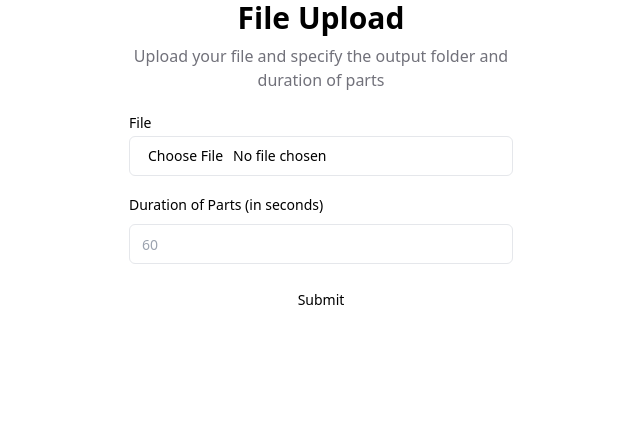
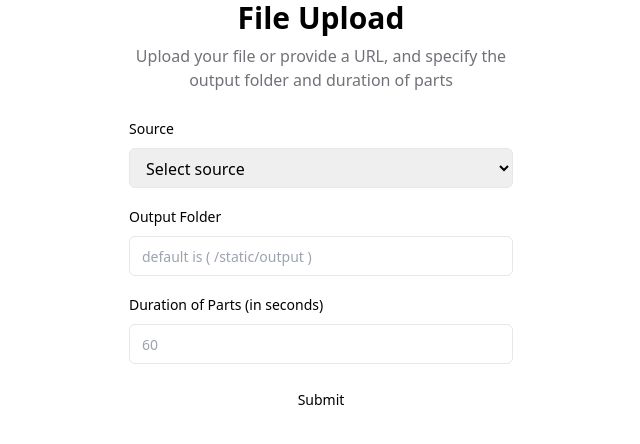
Before and after one commit to ClementG77/Videos_download, a Flask app: template templates/index.html in a window 1280 px wide. Shown: the top 444 px of the page, without its empty margins (319-959 px from the left). Run offline with Flask 2, Linux system fonts and the light colour scheme; the template is opened without the code that fills it, so the values that code supplies are empty; some libraries are stand-ins or nearby versions.

Commit message:
maj on resize and cutr

```diff
--- a/app.py
+++ b/app.py
@@ -1,16 +1,18 @@
 from flask import Flask, render_template, redirect, flash, request, send_from_directory, url_for
 from werkzeug.utils import secure_filename
 from utils import *
-import os, subprocess
+import os, subprocess, shutil, pathlib,re
 
 
 UPLOAD_FOLDER = 'static/uploads/'
+OUTPUT_FOLDER = 'static/output/'
 
 app = Flask(__name__)
 app.secret_key = 'super secret key'
 app.config['UPLOAD_FOLDER'] = UPLOAD_FOLDER
 @app.route('/')
 def home():
+    reset_folder(OUTPUT_FOLDER)
     return render_template('index.html')
 
 @app.route('/script', methods=['POST'])
@@ -30,8 +32,7 @@ def upload_video():
         file.save(os.path.join(app.config['UPLOAD_FOLDER'], filename))
         command = f'python cut.py static/uploads/{filename} {output_folder} {part_duration}'
         subprocess.run(command, shell=True)
-        videos = get_videos()
-        print(videos)
+        videos = get_videos('static/output')
 
         return render_template('result.html' , len=len(videos), videos=videos)
 
@@ -40,14 +41,52 @@ def display_video(filename):
     #print('display_video filename: ' + filename)
     return redirect(url_for('static', filename='output/' + filename), code=301)
 
-def get_videos():
+def get_videos(path):
     videos = []
-    for filename in os.listdir('static/output'):
-         f = os.path.join('static/output', filename)
+    for filename in os.listdir(path):
+         f = os.path.join(path, filename)
          videos.append(f)
 
     return videos
 
+def reset_folder(folder):
+    for filename in os.listdir(folder):
+        file_path = os.path.join(folder, filename)
+        try:
+            if os.path.isfile(file_path) or os.path.islink(file_path):
+                os.unlink(file_path)
+            elif os.path.isdir(file_path):
+                shutil.rmtree(file_path)
+        except Exception as e:
+            print('Failed to delete %s. Reason: %s' % (file_path, e))
+
+
+
+
+
+@app.route('/resize',methods=['GET', 'POST'])
+def resize_video():
+
+    filename = request.args.get("filename")
+
+    filename = filename.replace("%2F","/")
+    filename = filename.replace("%5C","/")
+
+    path = "static/resize"
+    pathl = pathlib.Path(filename)
+    output = f"resized_{pathl.name}"
+    command = f'python resize.py {filename} {path} {output} '
+    subprocess.run(command, shell=True)
+    # file = request.files['button']
+    # part_duration = request.form.get('duration')
+    # output_folder = 'static/output/'
+    # filename = secure_filename(file.filename)
+    # file.save(os.path.join(app.config['UPLOAD_FOLDER'], filename))
+    #
+    #
+    # videos = get_videos()
+
+    return render_template('comeback.html')
 
 
 if __name__ == "__main__":
@@ -55,4 +94,4 @@ if __name__ == "__main__":
     # in production settings, and use a separate file or environment variables
     # to manage the secret key!
 
-    app.run()
+    app.run(debug=True)
--- a/templates/index.html
+++ b/templates/index.html
@@ -6,30 +6,73 @@
     <link rel="stylesheet" href="{{ url_for('static', filename='css/style.css') }}">
 </head>
 <body>
-    <div class="mx-auto max-w-sm space-y-6">
+  <div class="mx-auto flex flex-col max-w-sm space-y-6">
     <div class="space-y-2 text-center">
       <h1 class="text-3xl font-bold">File Upload</h1>
       <p class="text-zinc-500 dark:text-zinc-400">
-            Upload your file and specify the output folder and duration of parts
+        Upload your file or provide a URL, and specify the output folder and duration of parts
       </p>
     </div>
-        <form class="space-y-4" action="/script" method="POST" enctype="multipart/form-data">
-          <div class="grid w-full items-center gap-1.5">
+    <form class="space-y-4" action="/script" method="POST" enctype="multipart/form-data" >
+      <div class="space-y-2">
         <label
           class="text-sm font-medium leading-none peer-disabled:cursor-not-allowed peer-disabled:opacity-70"
+          for="source"
+        >
+          Source
+        </label>
+        <select
+          aria-hidden="true"
+          tabindex="-1"
+          class="flex h-10 w-full rounded-md border border-input bg-background px-3 py-2"
+          id="source"
+          onchange="getValue(this)"
+        >
+          <option value="">Select source</option>
+          <option value="file">File</option>
+          <option value="url">URL</option>
+        </select>
+      </div>
+      <div class="grid w-full hidden items-center gap-1.5" id="file-input" aria-hidden="true">
+        <label
+          class="text-sm font-medium  leading-none peer-disabled:cursor-not-allowed peer-disabled:opacity-70"
           for="file"
         >
           File
         </label>
         <input
+          type="file"
           class="flex h-10 w-full rounded-md border border-input bg-background px-3 py-2 text-sm ring-offset-background file:border-0 file:bg-transparent file:text-sm file:font-medium placeholder:text-muted-foreground focus-visible:outline-none focus-visible:ring-2 focus-visible:ring-ring focus-visible:ring-offset-2 disabled:cursor-not-allowed disabled:opacity-50"
           id="file"
-              required=""
-              type="file"
           name="file"
         />
       </div>
-
+      <div class="grid w-full hidden items-center gap-1.5" id="url-input" aria-hidden="true">
+        <label
+          class="text-sm font-medium  leading-none peer-disabled:cursor-not-allowed peer-disabled:opacity-70"
+          for="url"
+        >
+          URL
+        </label>
+        <input
+          class="flex h-10 w-full rounded-md border border-input bg-background px-3 py-2 text-sm ring-offset-background file:border-0 file:bg-transparent file:text-sm file:font-medium placeholder:text-muted-foreground focus-visible:outline-none focus-visible:ring-2 focus-visible:ring-ring focus-visible:ring-offset-2 disabled:cursor-not-allowed disabled:opacity-50"
+          id="url"
+          placeholder="https://www.youtube.com/watch?v=D4hAVemuQXY"
+        />
+      </div>
+      <div class="space-y-2">
+        <label
+          class="text-sm font-medium leading-none peer-disabled:cursor-not-allowed peer-disabled:opacity-70"
+          for="output-folder"
+        >
+          Output Folder
+        </label>
+        <input
+          class="flex h-10 w-full rounded-md border border-input bg-background px-3 py-2 text-sm ring-offset-background file:border-0 file:bg-transparent file:text-sm file:font-medium placeholder:text-muted-foreground focus-visible:outline-none focus-visible:ring-2 focus-visible:ring-ring focus-visible:ring-offset-2 disabled:cursor-not-allowed disabled:opacity-50"
+          id="output-folder"
+          placeholder="default is ( /static/output )"
+        />
+      </div>
       <div class="space-y-2">
         <label
           class="text-sm font-medium leading-none peer-disabled:cursor-not-allowed peer-disabled:opacity-70"
@@ -38,12 +81,12 @@
           Duration of Parts (in seconds)
         </label>
         <input
+          type="number"
           class="flex h-10 w-full rounded-md border border-input bg-background px-3 py-2 text-sm ring-offset-background file:border-0 file:bg-transparent file:text-sm file:font-medium placeholder:text-muted-foreground focus-visible:outline-none focus-visible:ring-2 focus-visible:ring-ring focus-visible:ring-offset-2 disabled:cursor-not-allowed disabled:opacity-50"
           id="duration"
           placeholder="60"
+          name="duration"
           required=""
-              type="number"
-              name="duration"
         />
       </div>
       <button
@@ -54,5 +97,24 @@
       </button>
     </form>
   </div>
+  <script>
+    function getValue(selectObject) {
+    var value = selectObject.value;
+    let file = document.getElementById('file-input');
+    let url = document.getElementById('url-input');
+    file.className = "grid w-full hidden items-center gap-1.5";
+    url.className = "grid w-full hidden items-center gap-1.5";
+    console.log(value)
+    if (value === "file") {
+      file.className = "grid w-full items-center gap-1.5";
+      return true
+    }
+    if (value === 'url') {
+      url.className = "grid w-full items-center gap-1.5";
+      return true
+    }
+
+    }
+  </script>
 </body>
 </html>
```
Also changed, not shown: resize.py (+6 -5 lines), templates/comeback.html (added, +14 -0 lines), templates/result.html (+7 -2 lines), yt_download.py (added, +23 -0 lines), 4 other files. Lines whose indentation alone changed are shown as unchanged.
